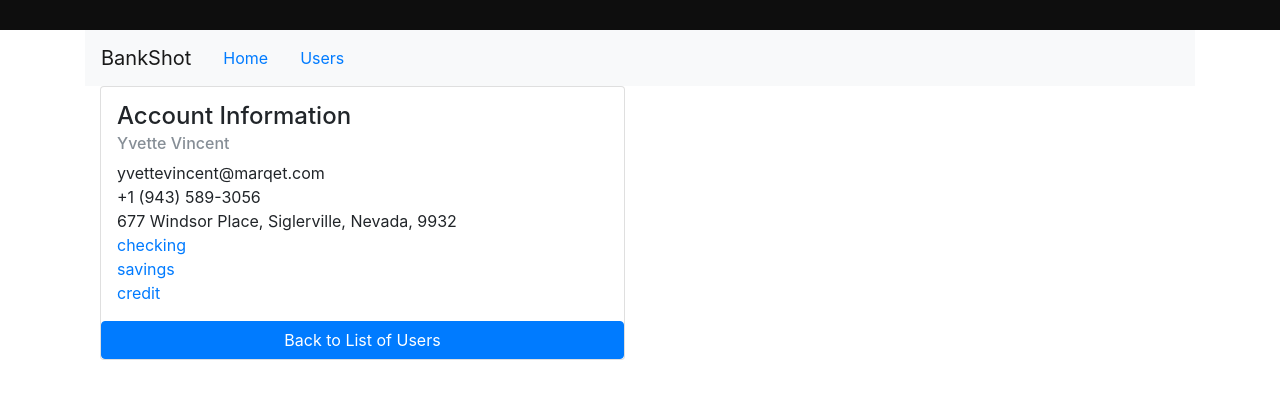
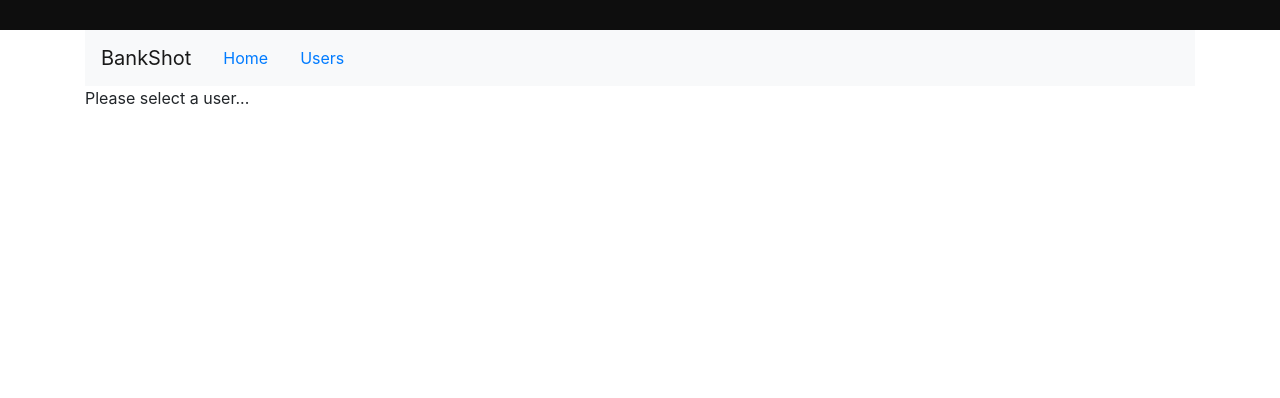
Before and after one commit to SeanMcP/react-redux-banking, a React (Create React App) app: page /users/597f7521133389c4c6fc39c4 in a window 1280 px wide. Shown: the top 398 px of the page. Built offline with nearby package versions, Linux system fonts and the light colour scheme.

Commit message:
Sent account information to AccountDetail container; print information to screen; some style tweaks

```diff
--- a/src/containers/AccountDetail.js
+++ b/src/containers/AccountDetail.js
@@ -11,34 +11,35 @@ import { Link } from 'react-router-dom';
 class AccountDetail extends Component {
 
   render() {
+    console.log('this.props: ', this.props);
     if(!this.props.user) {
       return (
         <div>Please select a user...</div>
       )
     }
-    console.log('this.props: ', this.props);
 
     return (
-        <div className= "card">
-          <div className= "card-block">
+      <div className="col-md-6">
+        <div className= "card my-3">
+          <div className= "card-block m-3">
             <h4 className= "card-title">Account Information</h4>
-            <h6 className= "card-subtitle mb-2 text-muted">{this.props.user.name}</h6>
+            <h6 className= "card-subtitle mb-2 text-muted">{this.props.account.accountType} account for {this.props.user.name}</h6>
             <div className= "card-text">
-              <div>{this.props.user.email}</div>
-              <div>{this.props.user.phone}</div>
-              <div>{this.props.user.address}</div>
+              <div>Balance: {this.props.account.balance}</div>
             </div>
 
           </div>
           <Link className="btn btn-primary" to="/users" >Back to List of Users</Link>
         </div>
+      </div>
     );
   }
 }
 
 function mapStateToProps(state) {
+  console.log('state on AccountDetail', state);
   const userIdx = state.users.findIndex(user => user._id === state.selectedUser);
-  const accountIdx = state.users[userIdx].accounts.findIndex(account => account.id === state.selectedAccount);
+  const accountIdx = state.users[userIdx].accounts.findIndex(account => account.id === state.selectedAccount.id);
   return {
     account: state.users[userIdx].accounts[accountIdx],
     user: state.users[userIdx]
--- a/src/containers/UserDetail.js
+++ b/src/containers/UserDetail.js
@@ -11,20 +11,17 @@ import { Link } from 'react-router-dom';
 class UserDetail extends Component {
 
   render() {
-    console.log('this.props: ', this.props);
-    console.log('this.state', this.state);
-    let displayUser = this.props.users.filter(user => user._id === this.props.match.params.id);
-    console.log('displayUser', displayUser);
-    // if(!this.props.user) {
-    //   return (
-    //     <div>Please select a user...</div>
-    //   )
-    // }
+
+    if(!this.props.user) {
+      return (
+        <div>Please select a user...</div>
+      )
+    }
 
     //get user id from params of URL
     const { id } = this.props.match.params;
     //map over the accounts for the user to create links to them.
-    let accounts = displayUser[0].accounts.map(account => {
+    let accounts = this.props.user.accounts.map(account => {
 
       //creating a Link with the account type for
       //each account.
@@ -39,14 +36,14 @@ class UserDetail extends Component {
     })
     return (
       <div className="col-md-6">
-        <div className= "card">
+        <div className= "card my-3">
           <div className= "card-block m-3">
             <h4 className= "card-title">Account Information</h4>
-            <h6 className= "card-subtitle mb-2 text-muted">{displayUser[0].name}</h6>
+            <h6 className= "card-subtitle mb-2 text-muted">{this.props.user.name}</h6>
             <div className= "card-text">
-              <div>{displayUser[0].email}</div>
-              <div>{displayUser[0].phone}</div>
-              <div>{displayUser[0].address}</div>
+              <div>{this.props.user.email}</div>
+              <div>{this.props.user.phone}</div>
+              <div>{this.props.user.address}</div>
 
             </div>
             {accounts}
@@ -62,11 +59,12 @@ class UserDetail extends Component {
 
 function mapStateToProps(state) {
   console.log('state on UserDetail: ', state);
+  let user = state.users.filter(singleUser => singleUser._id === state.selectedUser)
   return {
-    user: state.user,
-    users: state.users,
-    selectedUser: state.selectedUser,
-    account: state.selectedAccount
+    user: user[0]
+    // users: state.users,
+    // selectedUser: state.selectedUser,
+    // account: state.selectedAccount
   };
 }
 
@@ -81,6 +79,7 @@ component.
 
 function mapDispatchToProps(dispatch) {
   return bindActionCreators({
+    selectAccount: selectAccount,
     selectUser: selectUser
   }, dispatch)
 }
--- a/src/containers/UserList.js
+++ b/src/containers/UserList.js
@@ -21,7 +21,7 @@ class UserList extends Component {
         return (
             <div className="m-3">
               <h5>Users with open accounts:</h5>
-              <ul>
+              <ul className="mt-3">
                 {users}
               </ul>
             </div>
--- a/src/reducers/index.js
+++ b/src/reducers/index.js
@@ -24,7 +24,7 @@ const reducer = function(state = initialState, action) {
         */
         case ACCOUNT_SELECTED:
           return update(state, {
-            selectAccount: {
+            selectedAccount: {
               $set: action.payload
             }
           })
```
